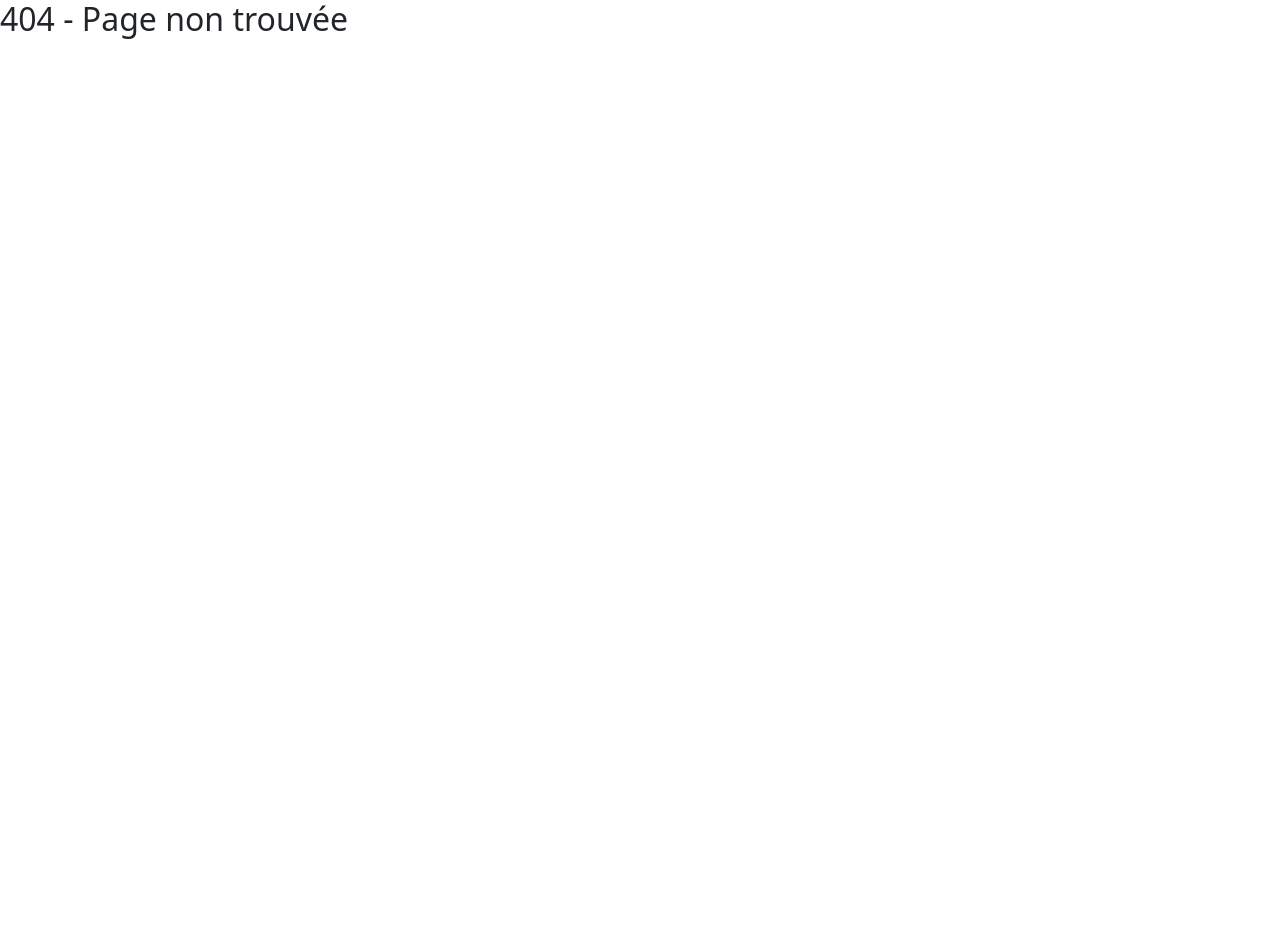
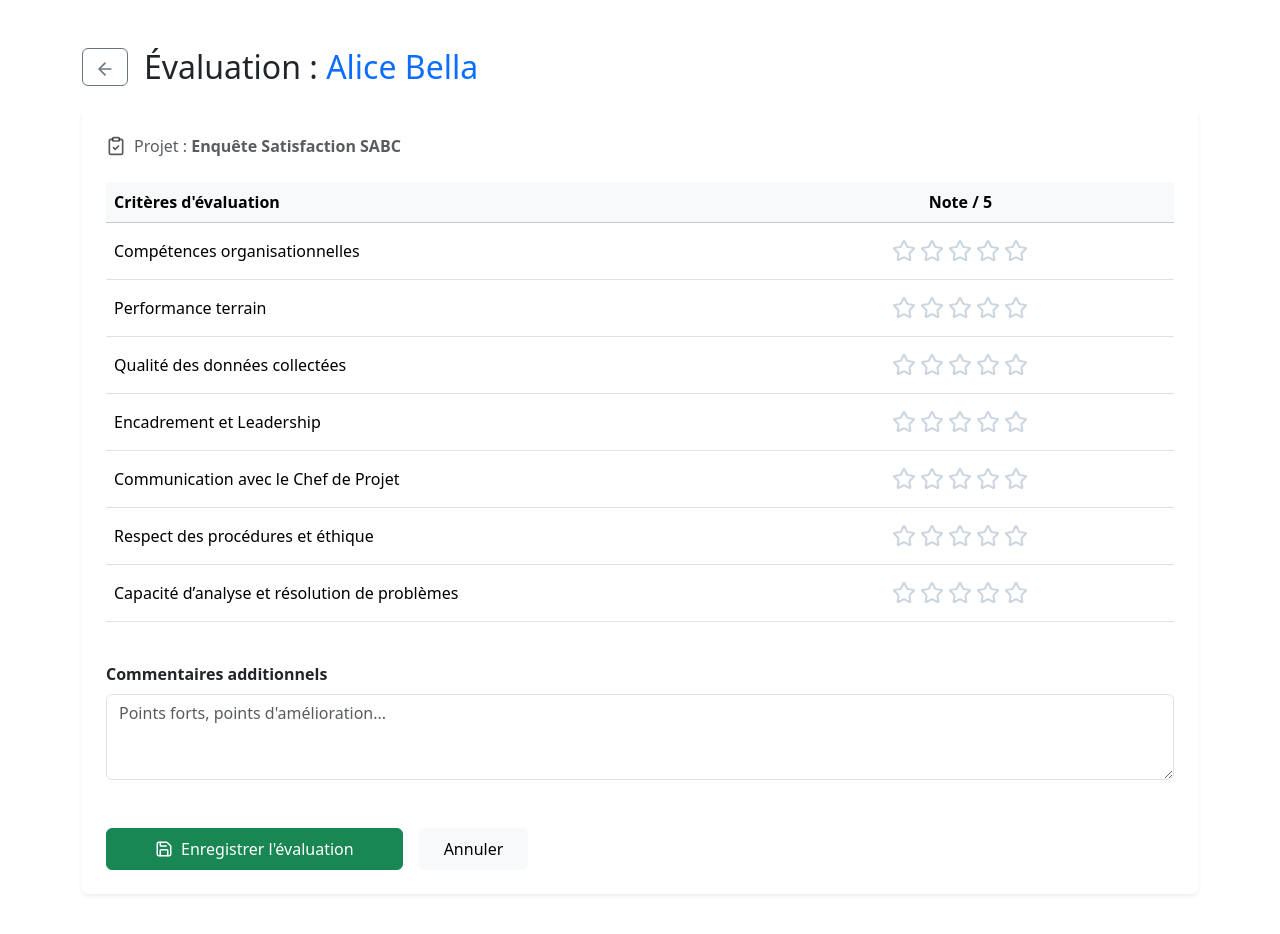
Before and after one commit to tarzonbrayan-tech/CibleTrack-Pro, a React (Create React App) app in the folder frontend/: page /evaluation-superviseur in a window 1280 px wide. Before the commit this address had no page. Shown: the top 934 px of the page. Before the commit the page ends 800 px from the top, so only its background shows below. Built offline with nearby package versions, Linux system fonts and the light colour scheme.

Commit message:
tableau de bord superviseur

```diff
--- a/frontend/src/App.js
+++ b/frontend/src/App.js
@@ -8,6 +8,8 @@ import DashboardChef from './pages/DashboardChef';
 import DashboardSuperviseur from './pages/DashboardSuperviseur';
 import GestionProjets from './pages/GestionProjets'; // <--- AJOUTE ÇA
 import GestionSuperviseurs from './pages/GestionSuperviseurs'; // <--- AJOUTE ÇA
+import EvaluationSuperviseur from './pages/EvaluationSuperviseur';
+import GestionEnqueteurs from './pages/GestionEnqueteurs';
 
 function App() {
   return (
@@ -30,6 +32,9 @@ function App() {
         <Route path="/chef-dashboard" element={<DashboardChef />} />
         <Route path="/gestion-projets" element={<GestionProjets />} />
         <Route path="/gestion-superviseurs" element={<GestionSuperviseurs />} />
+        <Route path="/evaluation-superviseur" element={<EvaluationSuperviseur />} />
+        <Route path="/superviseur-dashboard" element={<DashboardSuperviseur />} />
+        <Route path="/gestion-enqueteurs" element={<GestionEnqueteurs />} />
       </Routes>
     </Router>
   );
--- a/frontend/src/pages/DashboardSuperviseur.js
+++ b/frontend/src/pages/DashboardSuperviseur.js
@@ -1,12 +1,61 @@
 import React from 'react';
+import { useNavigate } from 'react-router-dom';
+import { UserCircle, Users, LogOut } from 'lucide-react';
 
-function DashboardSuperviseur() {
+const DashboardSuperviseur = () => {
+  const navigate = useNavigate();
+
+  // Données de démonstration pour la maquette
+  const stats = {
+    nbEnqueteurs: 12
+  };
+
   return (
-    <div className="container mt-5">
-      <h1>Bienvenue, Superviseur</h1>
-      <p>Ici vous gérerez vos enquêteurs sur le terrain.</p>
+    <div className="min-vh-100 bg-light">
+      {/* Barre de navigation haute */}
+      <nav className="navbar navbar-dark bg-primary px-4 py-3 shadow">
+        <span className="navbar-brand fw-bold fs-3">CIBLETRACK PRO | Superviseur</span>
+        <div className="d-flex align-items-center gap-3">
+          <button
+            className="btn btn-outline-light d-flex align-items-center gap-2"
+            onClick={() => alert("Aller vers modification profil")}
+          >
+            <UserCircle size={20} /> Modifier mon profil
+          </button>
+          <button className="btn btn-danger btn-sm shadow-sm" onClick={() => navigate('/login')}>
+            <LogOut size={18} />
+          </button>
+        </div>
+      </nav>
+
+      <div className="container py-5">
+        <h1 className="mb-5 text-center">Bienvenue, <span className="text-primary">Superviseur</span></h1>
+
+        {/* Fenêtre centrale pour les enquêteurs */}
+        <div className="row justify-content-center">
+          <div className="col-md-6 col-lg-5">
+            <div className="card shadow border-0 text-center p-4">
+              <div className="card-body">
+                <div className="text-primary mb-3">
+                  <Users size={60} strokeWidth={1.5} />
+                </div>
+                <h3 className="card-title fw-bold">Enquêteurs</h3>
+                <p className="display-3 fw-bold text-dark">{stats.nbEnqueteurs}</p>
+                <p className="text-muted fs-5">Enquêteurs sous votre supervision</p>
+
+                <button
+                  className="btn btn-primary w-100 py-3 mt-4 fs-5 fw-bold shadow-sm"
+                  onClick={() => navigate('/gestion-enqueteurs')}
+                >
+                  Gérer vos enquêteurs
+                </button>
+              </div>
+            </div>
+          </div>
+        </div>
+      </div>
     </div>
   );
-}
+};
 
 export default DashboardSuperviseur;
--- /dev/null
+++ b/frontend/src/pages/EvaluationSuperviseur.js
@@ -0,0 +1,88 @@
+import React, { useState } from 'react';
+import { useNavigate } from 'react-router-dom';
+import { ArrowLeft, Save, Star, ClipboardCheck } from 'lucide-react';
+
+const EvaluationSuperviseur = () => {
+  const navigate = useNavigate();
+
+  // Liste de tes critères
+  const criteres = [
+    { id: "org", label: "Compétences organisationnelles" },
+    { id: "perf", label: "Performance terrain" },
+    { id: "qual", label: "Qualité des données collectées" },
+    { id: "lead", label: "Encadrement et Leadership" },
+    { id: "comm", label: "Communication avec le Chef de Projet" },
+    { id: "eth", label: "Respect des procédures et éthique" },
+    { id: "ana", label: "Capacité d’analyse et résolution de problèmes" }
+  ];
+
+  const [notes, setNotes] = useState({});
+
+  const handleNote = (critereId, valeur) => {
+    setNotes({ ...notes, [critereId]: valeur });
+  };
+
+  return (
+    <div className="container py-5">
+      <div className="d-flex align-items-center gap-3 mb-4">
+        <button className="btn btn-outline-secondary" onClick={() => navigate('/gestion-superviseurs')}>
+          <ArrowLeft size={20} />
+        </button>
+        <h1 className="h2 mb-0">Évaluation : <span className="text-primary">Alice Bella</span></h1>
+      </div>
+
+      <div className="card shadow-sm border-0 p-4 mb-4">
+        <div className="d-flex align-items-center gap-2 mb-4 text-muted">
+          <ClipboardCheck size={20} />
+          <span>Projet : <strong>Enquête Satisfaction SABC</strong></span>
+        </div>
+
+        <div className="table-responsive">
+          <table className="table align-middle">
+            <thead className="table-light">
+              <tr>
+                <th style={{ width: '60%' }}>Critères d'évaluation</th>
+                <th className="text-center">Note / 5</th>
+              </tr>
+            </thead>
+            <tbody>
+              {criteres.map((c) => (
+                <tr key={c.id}>
+                  <td className="py-3 fw-medium">{c.label}</td>
+                  <td className="text-center">
+                    <div className="d-flex justify-content-center gap-1">
+                      {[1, 2, 3, 4, 5].map((star) => (
+                        <Star
+                          key={star}
+                          size={24}
+                          style={{ cursor: 'pointer' }}
+                          fill={notes[c.id] >= star ? "#FFC107" : "none"}
+                          color={notes[c.id] >= star ? "#FFC107" : "#CBD5E0"}
+                          onClick={() => handleNote(c.id, star)}
+                        />
+                      ))}
+                    </div>
+                  </td>
+                </tr>
+              ))}
+            </tbody>
+          </table>
+        </div>
+
+        <div className="mt-4">
+          <label className="form-label fw-bold">Commentaires additionnels</label>
+          <textarea className="form-control" rows="3" placeholder="Points forts, points d'amélioration..."></textarea>
+        </div>
+
+        <div className="mt-5 d-flex gap-3">
+          <button className="btn btn-success px-5 py-2 d-flex align-items-center gap-2" onClick={() => {alert("Évaluation enregistrée !"); navigate('/gestion-superviseurs');}}>
+            <Save size={18} /> Enregistrer l'évaluation
+          </button>
+          <button className="btn btn-light px-4" onClick={() => navigate('/gestion-superviseurs')}>Annuler</button>
+        </div>
+      </div>
+    </div>
+  );
+};
+
+export default EvaluationSuperviseur;
--- /dev/null
+++ b/frontend/src/pages/GestionEnqueteurs.js
@@ -0,0 +1,91 @@
+import React, { useState } from 'react';
+import { useNavigate } from 'react-router-dom';
+import { ArrowLeft, UserPlus, Search, Smartphone, User, Trash2, CheckCircle } from 'lucide-react';
+
+const GestionEnqueteurs = () => {
+  const navigate = useNavigate();
+  const [searchTerm, setSearchTerm] = useState("");
+
+  // Données de démonstration (Maquette)
+  const [enqueteurs, setEnqueteurs] = useState([
+    { id: 1, nom: "Paul Biya", email: "paul@terrain.com", tel: "677112233", statut: "Sur le terrain" },
+    { id: 2, nom: "Marie Ngo", email: "marie@terrain.com", tel: "699445566", statut: "Disponible" },
+  ]);
+
+  const filtrés = enqueteurs.filter(e =>
+    e.nom.toLowerCase().includes(searchTerm.toLowerCase())
+  );
+
+  return (
+    <div className="container py-5">
+      <div className="d-flex align-items-center gap-3 mb-4">
+        <button className="btn btn-outline-primary" onClick={() => navigate('/superviseur-dashboard')}>
+          <ArrowLeft size={20} />
+        </button>
+        <h1 className="h2 mb-0 text-primary">Gestion des Enquêteurs</h1>
+      </div>
+
+      <div className="card shadow-sm border-0 p-4">
+        <div className="row g-3 mb-4 align-items-center">
+          <div className="col-md-6">
+            <div className="input-group">
+              <span className="input-group-text bg-white border-end-0"><Search size={18} /></span>
+              <input
+                type="text"
+                className="form-control border-start-0"
+                placeholder="Rechercher un enquêteur..."
+                onChange={(e) => setSearchTerm(e.target.value)}
+              />
+            </div>
+          </div>
+          <div className="col-md-6 text-md-end">
+            <button className="btn btn-primary d-flex align-items-center gap-2 ms-auto">
+              <UserPlus size={18} /> Nouvel Enquêteur
+            </button>
+          </div>
+        </div>
+
+        <div className="table-responsive">
+          <table className="table table-hover align-middle">
+            <thead className="table-light">
+              <tr>
+                <th>Nom de l'Enquêteur</th>
+                <th>Contact</th>
+                <th>Statut Mission</th>
+                <th className="text-center">Actions</th>
+              </tr>
+            </thead>
+            <tbody>
+              {filtrés.map(e => (
+                <tr key={e.id}>
+                  <td className="fw-bold"><User size={16} className="me-2 text-primary"/>{e.nom}</td>
+                  <td>
+                    <div className="small">{e.email}</div>
+                    <div className="small text-muted"><Smartphone size={12} /> {e.tel}</div>
+                  </td>
+                  <td>
+                    <span className={`badge rounded-pill ${e.statut === 'Sur le terrain' ? 'bg-warning text-dark' : 'bg-success'}`}>
+                      {e.statut}
+                    </span>
+                  </td>
+                  <td className="text-center">
+                    <div className="d-flex justify-content-center gap-2">
+                      <button className="btn btn-sm btn-outline-success" title="Assigner Mission">
+                        <CheckCircle size={16} />
+                      </button>
+                      <button className="btn btn-sm btn-outline-danger" onClick={() => setEnqueteurs(enqueteurs.filter(item => item.id !== e.id))}>
+                        <Trash2 size={16} />
+                      </button>
+                    </div>
+                  </td>
+                </tr>
+              ))}
+            </tbody>
+          </table>
+        </div>
+      </div>
+    </div>
+  );
+};
+
+export default GestionEnqueteurs;
--- a/frontend/src/pages/GestionSuperviseurs.js
+++ b/frontend/src/pages/GestionSuperviseurs.js
@@ -1,6 +1,6 @@
 import React, { useState } from 'react';
 import { useNavigate } from 'react-router-dom';
-import { ArrowLeft, UserPlus, Search, User, Phone, Mail, Trash2, ShieldCheck } from 'lucide-react';
+import { ArrowLeft, UserPlus, Search, User, Phone, Mail, Trash2, ShieldCheck, Star } from 'lucide-react';
 
 const GestionSuperviseurs = () => {
   const navigate = useNavigate();
@@ -82,6 +82,13 @@ const GestionSuperviseurs = () => {
                       <button className="btn btn-sm btn-outline-danger" onClick={() => setSuperviseurs(superviseurs.filter(item => item.id !== s.id))}>
                         <Trash2 size={16} />
                       </button>
+                      <button
+                              className="btn btn-sm btn-outline-success"
+                                                                         title="Évaluer"
+                                                                        onClick={() => navigate('/evaluation-superviseur')}
+>
+                        <Star size={16} />
+                      </button>
                     </div>
                   </td>
                 </tr>
```
